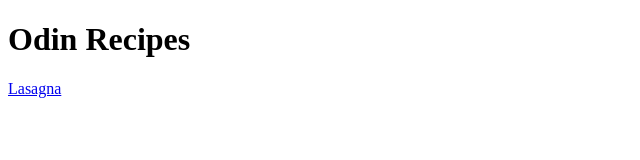
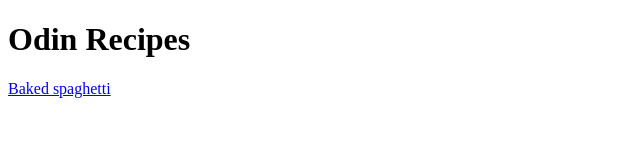
Before and after one commit to sempreverde1919/The-Odin-Project, a plain HTML site: page project-recipies/index.html in a window 1280 px wide. Shown: the full height of the page, 0-640 px from the left. Drawn offline with Linux system fonts and the light colour scheme.

Commit message:
Name of link fixed

```diff
--- a/project-recipies/index.html
+++ b/project-recipies/index.html
@@ -7,6 +7,6 @@
 </head>
 <body>
     <h1>Odin Recipes</h1>
-    <a href="recipies/spaghetti.html">Lasagna</a>
+    <a href="recipies/spaghetti.html">Baked spaghetti</a>
 </body>
 </html>
```
